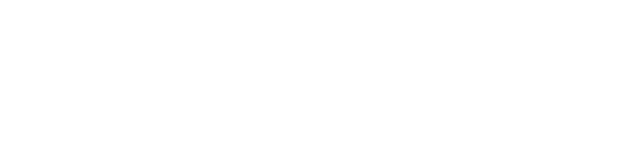
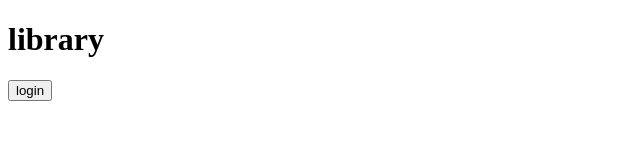
Before and after one commit to rto24/odin-library, a plain HTML site: page index.html in a window 1280 px wide. Shown: the whole page, without its empty margins (0-640 px from the left). Drawn offline with Linux system fonts and the light colour scheme.

Commit message:
Added parent container and header elements

```diff
--- a/index.html
+++ b/index.html
@@ -8,6 +8,12 @@
   <title>Library</title>
 </head>
 <body>
+  <div class="container">
+    <div class="header">
+      <h1 class="title">library</h1>
+      <button class="login">login</button>
+    </div>
+  </div>
 
 
 </body>
```
